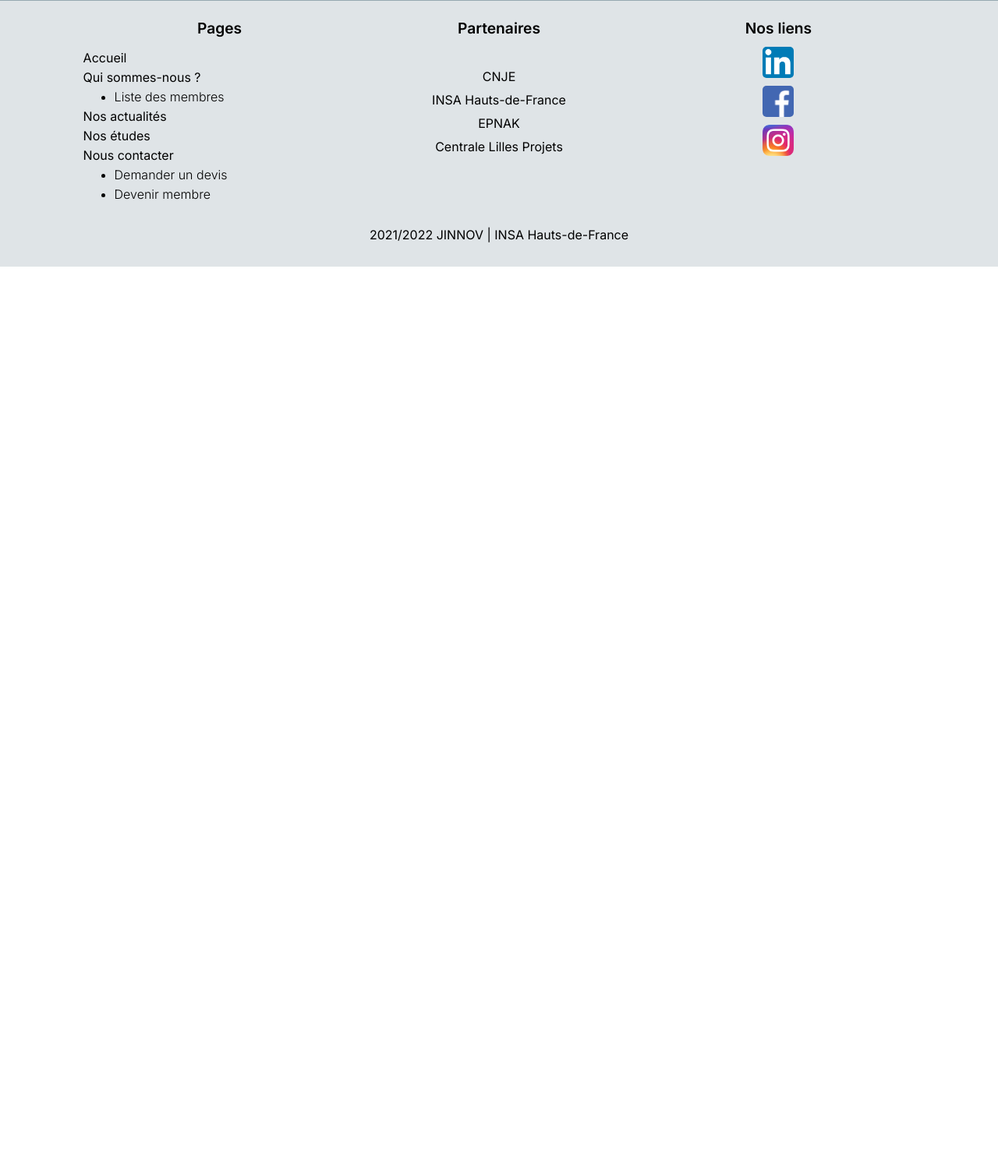
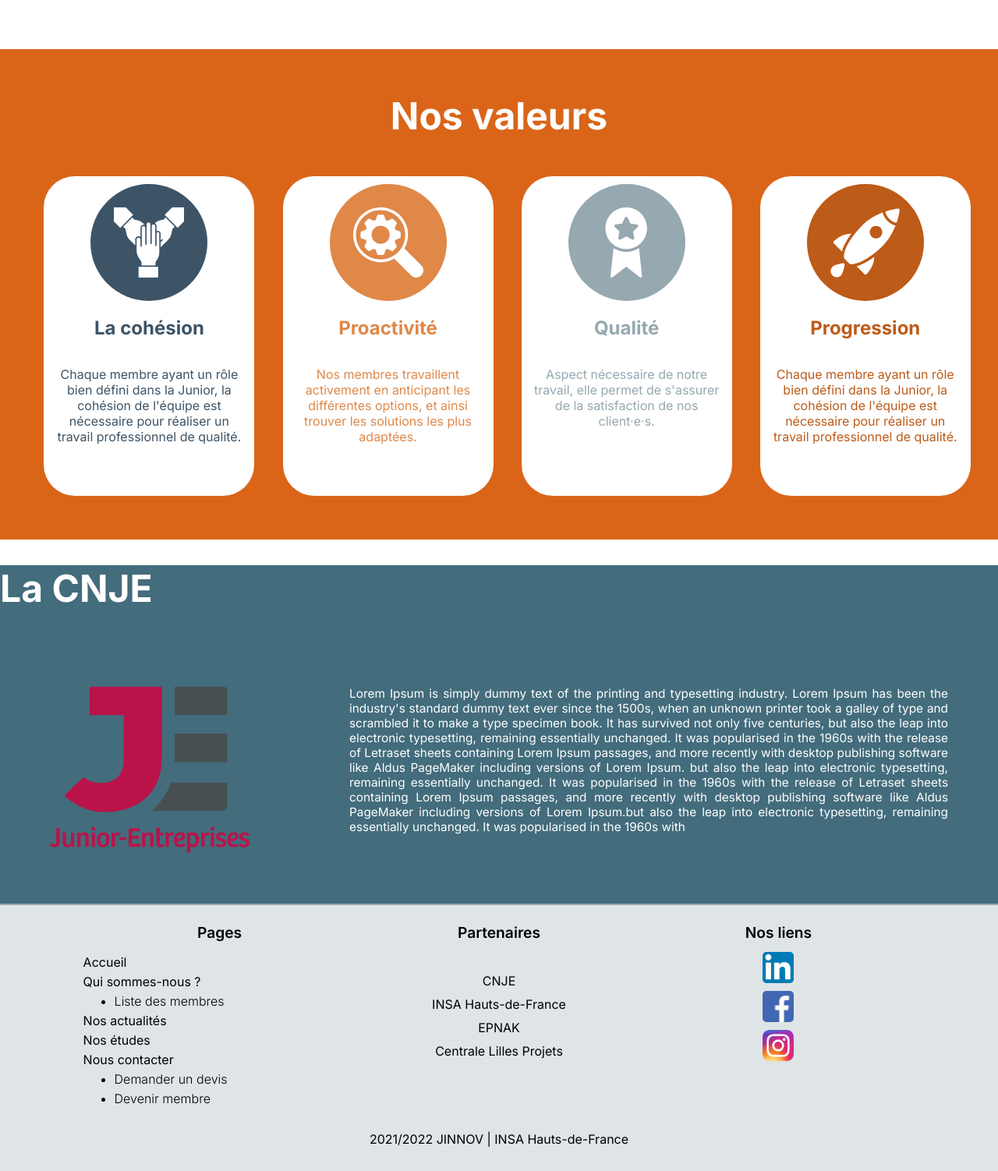
Before and after one commit to LOSS98/JINNOV, a Flask app: template templates/kisomnou.html in a window 1280 px wide. Shown: the part 766-2268 px from the top of the page at 78% size. Before the commit the page ends 1108 px from the top, so only its background shows below. Run offline with Flask 2, Linux system fonts and the light colour scheme; the template is opened without the code that fills it, so the values that code supplies are empty; parts of the project's set-up code (start-up, migrations or seed data) failed here and were passed over.

Commit message:
advencements

```diff
--- a/static/css/kisomnou.css
+++ b/static/css/kisomnou.css
@@ -54,3 +54,124 @@ main{
     height: 80%;
     margin-left: 2%;
 }
+
+#valors {
+    margin-top: 5%;
+    background-color: #da6518;
+    padding-top: 2vh;
+    padding-bottom: 5vh;
+}
+
+#valors .part-title {
+    text-align: center;
+    color: white;
+    margin-bottom: 6vh;
+}
+
+#scroller{
+    display: flex;
+    overflow-x: scroll;
+    padding-left: 3vw;
+    padding-right: 3vw;
+    padding-bottom: 2vh;
+}
+
+.valeur{
+    margin-left: 1.5%;
+    margin-right: 1.5%;
+    display : flex;
+    flex-direction: column;
+    align-content: center;
+    min-width: 250px;
+    width: calc(17% - 20px);
+    background-color: #ffffff;
+    padding: 10px;
+    border-radius: 40px;
+}
+
+.valeur img {
+    width: 100%;
+}
+
+.valeur > div {
+    width: 36%;
+    padding: 12% ;
+    margin-left: auto;
+    margin-right: auto ;
+    border-radius: 50%;
+}
+
+#zero{
+    color : #3d5467;
+}
+
+#zero > div {
+    background-color: #3d5467;
+}
+
+#un{
+    color : #df8848;
+}
+
+#un > div {
+    background-color: #df8848;
+}
+
+#deux {
+    color : #96a8b0;
+}
+
+#deux > div {
+    background-color: #96a8b0;
+}
+
+#trois {
+    color : #bd5b18;
+}
+
+#trois > div {
+    background-color: #bd5b18;
+}
+
+#quatre {
+    color: #436c7c;
+}
+
+#quatre > div {
+    background-color: #436c7c;
+}
+
+.valeur > h2 {
+    text-align: center;
+}
+
+.valeur > p {
+    text-align: center;
+    font-size: 100%;
+}
+
+#CNJE {
+    background-color: #436c7c;
+}
+
+#CNJE .part-title {
+    color: white;
+}
+
+#CNJE div {
+    display: flex;
+}
+
+#CNJE div img {
+    width: 20%;
+    height: 20%;
+    margin: 5%;
+}
+
+#CNJE div p {
+    width: 60%;
+    margin: 5%;
+    font-size: 1.2vw;
+    text-align: justify;
+    color : white;
+}
--- a/templates/kisomnou.html
+++ b/templates/kisomnou.html
@@ -35,7 +35,84 @@
         </p>
         <img src="{{url_for('static',filename='img/photogroup.JPG')}}">
     </div>
+</div>
 
+<div id="valors">
+    <h2 class="part-title">Nos valeurs</h2>
+    <div id="scroller">
+        <div id="zero" class="valeur">
+            <div>
+                <img src="{{ url_for('static', filename='img/Cohesion.svg') }}">
+            </div>
+            <h2>La cohésion</h2>
+            <p>
+                Chaque membre ayant un rôle bien défini dans la Junior, la cohésion de l'équipe est nécessaire pour réaliser un travail professionnel de qualité.
+            </p>
+        </div>
+        <div id="un" class="valeur">
+            <div >
+                <img src="{{ url_for('static', filename='img/Proactivité.svg') }}">
+            </div>
+            <h2>Proactivité</h2>
+            <p>
+                Nos membres travaillent activement en anticipant les différentes options, et ainsi trouver les solutions les plus adaptées.
+            </p>
+        </div>
+        <div id="deux" class="valeur">
+            <div>
+                <img src="{{ url_for('static', filename='img/Qualité.svg') }}">
+            </div>
+            <h2>Qualité</h2>
+            <p>
+                Aspect nécessaire de notre travail, elle permet de s'assurer de la satisfaction de nos client·e·s.
+            </p>
+        </div>
+        <div id="trois" class="valeur">
+            <div>
+                <img src="{{ url_for('static', filename='img/Progression2.svg') }}">
+            </div>
+            <h2>Progression</h2>
+            <p>
+                Chaque membre ayant un rôle bien défini dans la Junior, la cohésion de l'équipe est nécessaire pour réaliser un travail professionnel de qualité.
+            </p>
+        </div>
+        <div id="quatre" class="valeur">
+            <div>
+                <img src="{{ url_for('static', filename='img/Humanisme.svg') }}">
+            </div>
+            <h2>Humanisme</h2>
+            <p>
+                JINNOV est avant tout une entreprise qui met en relation un·e client·e et un·e ou plusieurs intervenant·e·s, ce qui fait de
+                l'humanisme une valeur essentielle à son bon fonctionnement.
+            </p>
+        </div>
+    </div>
+</div>
+
+<div id="CNJE">
+    <h1 class="part-title">La CNJE</h1>
+    <div>
+    <img src="{{ url_for('static', filename='img/cnje.png') }}">
+        <p>
+            Lorem Ipsum is simply dummy text of the printing and
+            typesetting industry. Lorem Ipsum has been the industry's
+            standard dummy text ever since the 1500s, when an unknown
+            printer took a galley of type and scrambled it to make a
+            type specimen book. It has survived not only five centuries,
+            but also the leap into electronic typesetting, remaining
+            essentially unchanged. It was popularised in the 1960s with
+            the release of Letraset sheets containing Lorem Ipsum passages,
+            and more recently with desktop publishing software like Aldus
+            PageMaker including versions of Lorem Ipsum. but also the leap
+            into electronic typesetting, remaining
+            essentially unchanged. It was popularised in the 1960s with
+            the release of Letraset sheets containing Lorem Ipsum passages,
+            and more recently with desktop publishing software like Aldus
+            PageMaker including versions of Lorem Ipsum.but also the leap
+            into electronic typesetting, remaining
+            essentially unchanged. It was popularised in the 1960s with
+        </p>
+    </div>
 </div>
 {% endblock %}
 {% block script %}
```
Also changed, not shown: static/img/Cohesion.svg (added), static/img/Humanisme.svg (added), static/img/Proactivité.svg (added), static/img/Progression2.svg (added), static/img/Qualité.svg (added).
